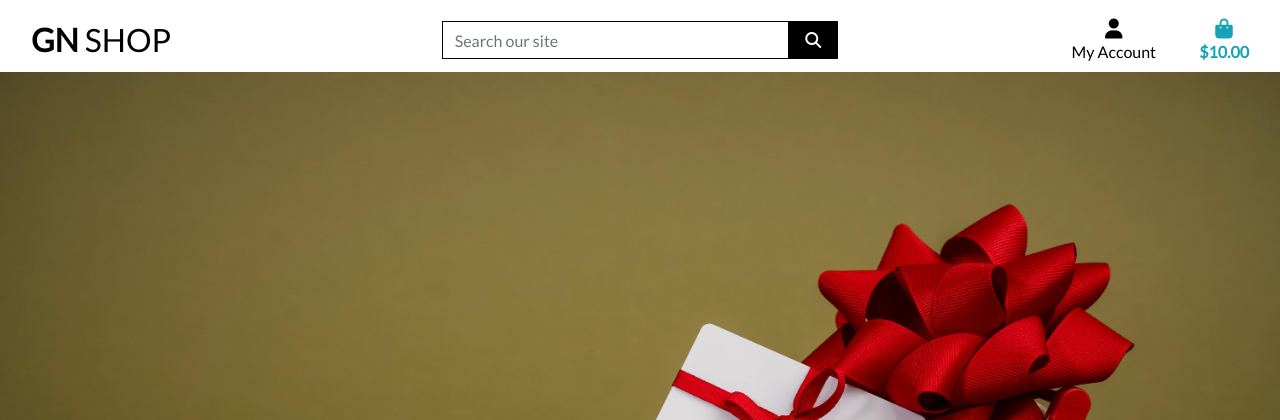
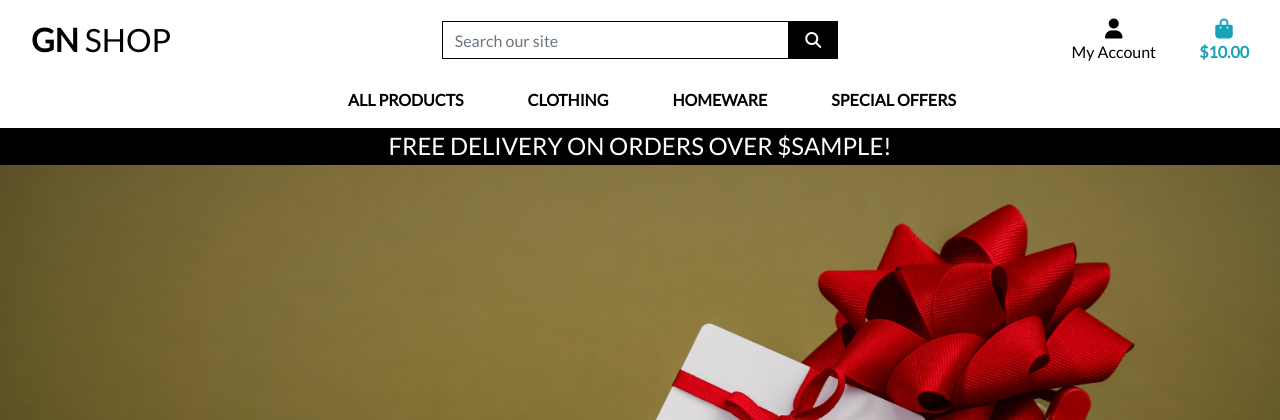
Before and after one commit to wlia-code/ServeShop, a Django app: template templates/base.html in a window 1280 px wide. Shown: the top 420 px of the page. Run offline with Django 3.2, Linux system fonts and the light colour scheme; the template is opened without the code that fills it: most values are stand-ins (such as "Sample title", 1, 10 or a date in 2020); parts of the project's set-up code (start-up, migrations or seed data) failed here and were passed over; some libraries are stand-ins or nearby versions.

Commit message:
added mobile_header and main navbar

```diff
--- a/static/css/base.css
+++ b/static/css/base.css
@@ -56,6 +56,10 @@ body {
     border: 1px solid black !important;
 }
 
+.bg-black {
+    background: #000 !important;
+}
+
 /* -------------------------------- Media Queries */
 
 /* Slightly larger container on xl screens */
--- a/templates/base.html
+++ b/templates/base.html
@@ -5,13 +5,11 @@
 
 <head>
     {% block meta %}
-
     <meta http-equiv="X-UA-Compatible" content="ie=edge">
     <meta charset="utf-8">
     <meta name="viewport" content="width=device-width, initial-scale=1, shrink-to-fit=no">
     {% endblock %}
     {% block extra_meta %}{% endblock %}
-
 
     {% block corecss %}
     <link rel="stylesheet" href="https://cdn.jsdelivr.net/npm/bootstrap@4.6.2/dist/css/bootstrap.min.css"
@@ -21,10 +19,8 @@
     {% endblock %}
     {% block extra_css %}{% endblock %}
 
-
     {% block corejs %}
     <script src="https://kit.fontawesome.com/bc3084502c.js" crossorigin="anonymous"></script>
-
     <script src="https://cdn.jsdelivr.net/npm/jquery@3.5.1/dist/jquery.min.js"
         integrity="sha256-9/aliU8dGd2tb6OSsuzixeV4y/faTqgFtohetphbbj0=" crossorigin="anonymous"></script>
     <script src="https://cdn.jsdelivr.net/npm/bootstrap@4.6.2/dist/js/bootstrap.bundle.min.js"
@@ -33,15 +29,12 @@
     {% endblock %}
     {% block extra_js %}{% endblock %}
 
-
-    <title>GN-SHOP
-        {% block extra_title %}{% endblock %}
-    </title>
+    <title>GN-SHOP{% block extra_title %}{% endblock %}</title>
 </head>
 
 <body>
     <header class="container-fluid fixed-top">
-        <div id="topnav" class="row bg-white pt-lg-2 d-done d-lg-flex">
+        <div id="topnav" class="row bg-white pt-lg-2 d-none d-lg-flex">
             <div class="col-12 col-lg-4 my-auto py-1 py-lg-0 text-center text-lg-left">
                 <a href="{% url 'home' %}" class="nav-link main-logo-link">
                     <h2 class="logo-font text-black my-0"><strong>GN</strong> Shop</h2>
@@ -75,9 +68,9 @@
                         <div class="dropdown-menu border-0" aria-labelledby="user-options">
                             {% if request.user.is_authenticated %}
                             {% if request.user.is_superuser %}
-                            <a href="" class="dropdown-item">Product Management</a>
+                            <a href="{% url 'product_management' %}" class="dropdown-item">Product Management</a>
                             {% endif %}
-                            <a href="" class="dropdown-item">My Profile</a>
+                            <a href="{% url 'profile' %}" class="dropdown-item">My Profile</a>
                             <a href="{% url 'account_logout' %}" class="dropdown-item">Logout</a>
                             {% else %}
                             <a href="{% url 'account_signup' %}" class="dropdown-item">Register</a>
@@ -102,7 +95,21 @@
                     </li>
                 </ul>
             </div>
-
+        </div>
+        <div class="row bg-white">
+            <nav class="navbar navbar-expand-lg navbar-light w-100">
+                <button class="navbar-toggler" type="button" data-toggle="collapse" data-target="#main-nav"
+                    aria-controls="main-nav" aria-expanded="false" aria-label="Toggle navigation">
+                    <span class="navbar-toggler-icon"></span>
+                </button>
+                {% include 'includes/mobile-top-header.html' %}
+                {% include 'includes/main-nav.html' %}
+            </nav>
+        </div>
+        <div id="delivery-banner" class="row text-center">
+            <div class="col bg-black text-white">
+                <h4 class="logo-font my-1">Free delivery on orders over ${{ free_shipping_threshold }}!</h4>
+            </div>
         </div>
     </header>
     {% if messages %}
--- /dev/null
+++ b/templates/includes/main-nav.html
@@ -0,0 +1,54 @@
+<div class="collapse navbar-collapse" id="main-nav">
+    <ul class="navbar-nav w-auto mx-auto">
+        <li class="nav-item dropdown">
+            <a class="logo-font font-weight-bold nav-link text-black mr-5" href="#" id="all-products-link"
+                data-toggle="dropdown" aria-haspopup="true" aria-expanded="false">
+                All Products
+            </a>
+            <div class="dropdown-menu border-0" aria-labelledby="all-products-link">
+                <a href="" class="dropdown-item">By Price</a>
+                <a href="" class="dropdown-item ">By Rating</a>
+                <a href="" class="dropdown-item ">By Category</a>
+                <a href="" class="dropdown-item">All Products</a>
+            </div>
+        </li>
+
+        <li class="nav-item dropdown">
+            <a class="logo-font font-weight-bold nav-link text-black mr-5" href="#" id="clothing-link"
+                data-toggle="dropdown" aria-haspopup="true" aria-expanded="false">
+                Clothing
+            </a>
+            <div class="dropdown-menu border-0" aria-labelledby="clothing-link">
+                <a href="" class="dropdown-item">Activewear &amp; Essentials</a>
+                <a href="" class="dropdown-item">Jeans</a>
+                <a href="" class="dropdown-item">Shirts</a>
+                <a href="" class="dropdown-item">All Clothing</a>
+            </div>
+        </li>
+
+        <li class="nav-item dropdown">
+            <a class="logo-font font-weight-bold nav-link text-black mr-5" href="#" id="homeware-link"
+                data-toggle="dropdown" aria-haspopup="true" aria-expanded="false">
+                Homeware
+            </a>
+            <div class="dropdown-menu border-0" aria-labelledby="homeware-link">
+                <a href="" class="dropdown-item">Bed &amp; Bath</a>
+                <a href="" class="dropdown-item">Kitchen &amp; Dining</a>
+                <a href="" class="dropdown-item">All Homeware</a>
+            </div>
+        </li>
+
+        <li class="nav-item dropdown">
+            <a class="logo-font font-weight-bold nav-link text-black" href="#" id="specials-link" data-toggle="dropdown"
+                aria-haspopup="true" aria-expanded="false">
+                Special Offers
+            </a>
+            <div class="dropdown-menu border-0" aria-labelledby="specials-link">
+                <a href="" class="dropdown-item">New Arrivals</a>
+                <a href="" class="dropdown-item">Deals</a>
+                <a href="" class="dropdown-item">Clearance</a>
+                <a href="" class="dropdown-item">All Specials</a>
+            </div>
+        </li>
+    </ul>
+</div>
--- /dev/null
+++ b/templates/includes/mobile-top-header.html
@@ -0,0 +1,60 @@
+<li class="list-inline-item">
+    <a class="text-black nav-link d-block d-lg-none" href="#" id="mobile-search" data-toggle="dropdown"
+        aria-haspopup="true" aria-expanded="false">
+        <div class="text-center">
+            <div><i class="fas fa-search fa-lg"></i></div>
+            <p class="my-0">Search</p>
+        </div>
+    </a>
+    <div class="dropdown-menu border-0 w-100 p-3 rounded-0 my-0" aria-labelledby="mobile-search">
+        <form class="form" method="GET" action="">
+            <div class="input-group w-100">
+                <input class="form-control border border-black rounded-0" type="text" name="q"
+                    placeholder="Search our site">
+                <div class="input-group-append">
+                    <button class="form-control btn btn-black border border-black rounded-0" type="submit">
+                        <span class="icon">
+                            <i class="fas fa-search"></i>
+                        </span>
+                    </button>
+                </div>
+            </div>
+        </form>
+    </div>
+</li>
+<li class="list-inline-item dropdown">
+    <a class="text-black nav-link d-block d-lg-none" href="#" id="user-options-mobile" data-toggle="dropdown"
+        aria-haspopup="true" aria-expanded="false">
+        <div class="text-center">
+            <div><i class="fas fa-user fa-lg"></i></div>
+            <p class="my-0">My Account</p>
+        </div>
+    </a>
+    <div class="dropdown-menu border-0" aria-labelledby="user-options-mobile">
+        {% if request.user.is_authenticated %}
+        {% if request.user.is_superuser %}
+        <a href="{% url 'product_management' %}" class="dropdown-item">Product Management</a>
+        {% endif %}
+        <a href="{% url 'profile' %}" class="dropdown-item">My Profile</a>
+        <a href="{% url 'account_logout' %}" class="dropdown-item">Logout</a>
+        {% else %}
+        <a href="{% url 'account_signup' %}" class="dropdown-item">Register</a>
+        <a href="{% url 'account_login' %}" class="dropdown-item">Login</a>
+        {% endif %}
+    </div>
+</li>
+<li class="list-inline-item">
+    <a class="{% if grand_total %}text-primary font-weight-bold{% else %}text-black{% endif %} nav-link d-block d-lg-none"
+        href="">
+        <div class="text-center">
+            <div><i class="fas fa-shopping-bag fa-lg"></i></div>
+            <p class="my-0">
+                {% if grand_total %}
+                ${{ grand_total|floatformat:2 }}
+                {% else %}
+                $0.00
+                {% endif %}
+            </p>
+        </div>
+    </a>
+</li>
```
